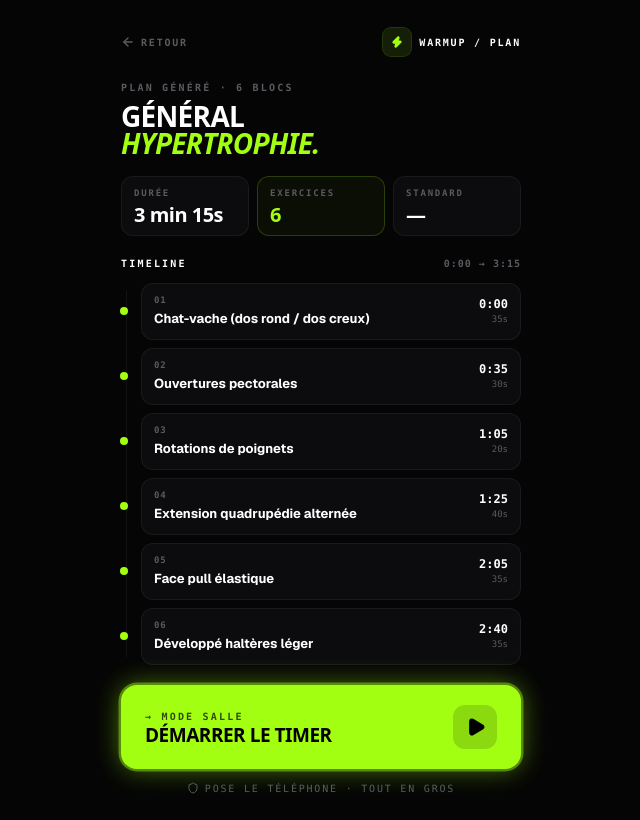
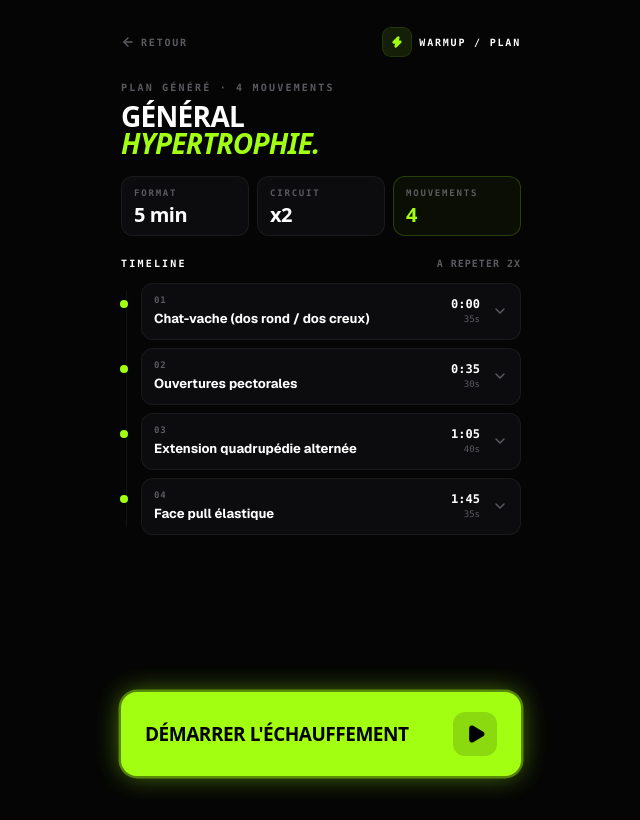
Before and after one commit to SebastienGut/WarmUpGenerator, a Next.js app: page /result in a window 1280 px wide. Shown: the whole page, without its empty margins (319-959 px from the left). Built offline with nearby package versions, Linux system fonts and the light colour scheme; no server answers.

Commit message:
ux: refine generated warmup circuit flow

```diff
--- a/app/result/ResultClient.tsx
+++ b/app/result/ResultClient.tsx
@@ -3,18 +3,21 @@
 import { useMemo, useState } from "react";
 import Link from "next/link";
 import { motion } from "framer-motion";
-import { ArrowLeft, Play, Zap, Shield } from "lucide-react";
-import { formatDuration, type WarmupPlan } from "@/lib/warmup-engine";
-import { ZONE_LABELS } from "@/lib/warmup-data";
+import { ArrowLeft, ChevronDown, Play, Zap } from "lucide-react";
+import type { WarmupPlan } from "@/lib/warmup-engine";
+import { EQUIPMENT_LABELS } from "@/lib/warmup-data";
 import TimerMode, { type TimerStep } from "@/components/TimerMode";
+
+const CIRCUIT_ROUNDS = 2;
 
 interface Props {
   plan: WarmupPlan;
   muscleLabel: string;
   objectiveLabel: string;
+  requestedDuration: 3 | 5 | 8;
 }
 
-export default function ResultClient({ plan, muscleLabel, objectiveLabel }: Props) {
+export default function ResultClient({ plan, muscleLabel, objectiveLabel, requestedDuration }: Props) {
   const [timerOpen, setTimerOpen] = useState(false);
 
   const steps = useMemo<TimerStep[]>(() => {
@@ -26,7 +29,18 @@ export default function ResultClient({ plan, muscleLabel, objectiveLabel }: Prop
     ];
   }, [plan]);
 
-  // Timeline avec offsets temporels
+  const timerSteps = useMemo<TimerStep[]>(
+    () =>
+      Array.from({ length: CIRCUIT_ROUNDS }, (_, roundIndex) =>
+        steps.map((step) => ({
+          ...step,
+          round: roundIndex + 1,
+          totalRounds: CIRCUIT_ROUNDS,
+        }))
+      ).flat(),
+    [steps]
+  );
+
   let cumulative = 0;
   const timeline = steps.map((step) => {
     const start = cumulative;
@@ -44,8 +58,6 @@ export default function ResultClient({ plan, muscleLabel, objectiveLabel }: Prop
     <>
       <main className="relative flex min-h-screen flex-col bg-[#050505]">
         <div className="content-layer mx-auto flex w-full max-w-[440px] flex-1 flex-col px-5 pt-7 pb-6">
-
-          {/* HEADER */}
           <header className="flex items-center justify-between">
             <Link
               href="/"
@@ -64,10 +76,9 @@ export default function ResultClient({ plan, muscleLabel, objectiveLabel }: Prop
             </div>
           </header>
 
-          {/* HERO */}
           <div className="mt-6">
             <p className="font-mono text-[10px] font-bold uppercase tracking-[0.22em] text-[#5A5A60]">
-              Plan généré · {steps.length} blocs
+              Plan généré · {steps.length} mouvements
             </p>
             <h1 className="mt-2 font-sans text-[28px] font-black uppercase leading-[0.95] tracking-tight text-white">
               {muscleLabel}
@@ -76,72 +87,55 @@ export default function ResultClient({ plan, muscleLabel, objectiveLabel }: Prop
             </h1>
           </div>
 
-          {/* STATS */}
           <div className="mt-5 grid grid-cols-3 gap-2">
-            <Stat label="Durée" value={formatDuration(plan.totalSeconds)} />
-            <Stat label="Exercices" value={String(steps.length)} accent />
-            <Stat
-              label={plan.ciblé.length ? "Protégé" : "Standard"}
-              value={plan.ciblé.length ? String(plan.ciblé.length) : "—"}
-            />
+            <Stat label="Format" value={`${requestedDuration} min`} />
+            <Stat label="Circuit" value={`x${CIRCUIT_ROUNDS}`} />
+            <Stat label="Mouvements" value={String(steps.length)} accent />
           </div>
+          {plan.ciblé.length > 0 && (
+            <p className="mt-2 font-mono text-[10px] font-bold uppercase tracking-[0.16em] text-[#5A5A60]">
+              {plan.ciblé.length} mouvement{plan.ciblé.length > 1 ? "s" : ""} de protection inclus
+            </p>
+          )}
 
-          {/* TIMELINE */}
           <div className="mt-5 flex-1">
             <div className="mb-3 flex items-baseline justify-between">
               <h2 className="font-mono text-[10px] font-bold uppercase tracking-[0.22em] text-white">
                 Timeline
               </h2>
               <span className="font-mono text-[10px] font-bold uppercase tracking-widest text-[#5A5A60]">
-                0:00 → {fmt(plan.totalSeconds)}
+                A REPETER 2X
               </span>
             </div>
 
             <div className="relative pl-3">
-              {/* Ligne verticale */}
               <div className="absolute left-[5px] top-2 bottom-2 w-px bg-white/[0.06]" />
-
               <div className="flex flex-col gap-2">
                 {timeline.map((step, idx) => (
-                  <TimelineRow
-                    key={step.exercise.id}
-                    step={step}
-                    idx={idx}
-                    fmt={fmt}
-                  />
+                  <TimelineRow key={step.exercise.id} step={step} idx={idx} fmt={fmt} />
                 ))}
               </div>
             </div>
           </div>
 
-          {/* CTA */}
           <div className="mt-5">
             <button
               type="button"
               onClick={() => setTimerOpen(true)}
-              className="energy-ring group relative flex w-full items-center justify-between overflow-hidden rounded-2xl bg-[#A3FF12] px-6 py-5 text-left text-black active:scale-[0.98] transition-transform focus-visible:outline-none"
+              className="energy-ring group relative flex w-full items-center justify-between overflow-hidden rounded-2xl bg-[#A3FF12] px-6 py-5 text-left text-black transition-transform active:scale-[0.98] focus-visible:outline-none"
             >
-              <div>
-                <div className="font-mono text-[10px] font-bold uppercase tracking-[0.22em] opacity-70">
-                  → Mode Salle
-                </div>
-                <div className="mt-0.5 font-sans text-[19px] font-black uppercase leading-none tracking-tight">
-                  Démarrer le timer
-                </div>
+              <div className="font-sans text-[19px] font-black uppercase leading-none tracking-tight">
+                Démarrer l'échauffement
               </div>
               <div className="flex h-11 w-11 items-center justify-center rounded-xl bg-black/15">
                 <Play className="h-5 w-5 fill-black ml-0.5" strokeWidth={2.4} />
               </div>
             </button>
-            <div className="mt-3 flex items-center justify-center gap-1.5 font-mono text-[10px] uppercase tracking-[0.18em] text-[#5A5A60]">
-              <Shield className="h-3 w-3" strokeWidth={2} />
-              <span>Pose le téléphone · Tout en gros</span>
-            </div>
           </div>
         </div>
       </main>
 
-      <TimerMode steps={steps} open={timerOpen} onClose={() => setTimerOpen(false)} />
+      <TimerMode steps={timerSteps} open={timerOpen} onClose={() => setTimerOpen(false)} />
     </>
   );
 }
@@ -150,9 +144,7 @@ function Stat({ label, value, accent }: { label: string; value: string; accent?:
   return (
     <div
       className={`rounded-xl border px-3 py-2.5 ${
-        accent
-          ? "border-[#A3FF12]/20 bg-[#A3FF12]/[0.04]"
-          : "border-white/[0.06] bg-[#0C0C0E]"
+        accent ? "border-[#A3FF12]/20 bg-[#A3FF12]/[0.04]" : "border-white/[0.06] bg-[#0C0C0E]"
       }`}
     >
       <p className="font-mono text-[9px] font-bold uppercase tracking-[0.2em] text-[#5A5A60]">
@@ -178,16 +170,17 @@ function TimelineRow({
   idx: number;
   fmt: (s: number) => string;
 }) {
+  const [open, setOpen] = useState(false);
   const isProtection = step.phase === "Protection";
+
   return (
     <motion.div
       initial={{ opacity: 0, x: -8 }}
       animate={{ opacity: 1, x: 0 }}
       transition={{ delay: idx * 0.04, duration: 0.3 }}
-      className="relative flex items-center gap-3"
+      className="relative flex items-start gap-3"
     >
-      {/* Dot */}
-      <div className="relative z-10 flex h-2.5 w-2.5 shrink-0 items-center justify-center -ml-3.5">
+      <div className="relative z-10 flex h-2.5 w-2.5 shrink-0 items-center justify-center -ml-3.5 mt-4">
         <div
           className={`h-2 w-2 rounded-full ${
             isProtection ? "bg-[#A3FF12] ring-2 ring-[#A3FF12]/30" : "bg-[#A3FF12]"
@@ -195,12 +188,12 @@ function TimelineRow({
         />
       </div>
 
-      {/* Card */}
-      <div
-        className={`flex flex-1 items-center justify-between gap-3 rounded-xl border px-3 py-2.5 ${
-          isProtection
-            ? "border-[#A3FF12]/15 bg-[#A3FF12]/[0.03]"
-            : "border-white/[0.06] bg-[#0C0C0E]"
+      <div className="min-w-0 flex-1">
+        <button
+          type="button"
+          onClick={() => setOpen((value) => !value)}
+          className={`flex w-full items-center justify-between gap-3 rounded-xl border px-3 py-2.5 text-left transition-colors hover:border-white/[0.12] focus-visible:outline-none focus-visible:ring-2 focus-visible:ring-[#A3FF12]/70 ${
+            isProtection ? "border-[#A3FF12]/15 bg-[#A3FF12]/[0.03]" : "border-white/[0.06] bg-[#0C0C0E]"
           }`}
         >
           <div className="min-w-0 flex-1">
@@ -214,17 +207,41 @@ function TimelineRow({
                 </span>
               )}
             </div>
-          <p className="mt-0.5 truncate text-[13px] font-bold text-white">
-            {step.exercise.name}
-          </p>
+            <p className="mt-0.5 truncate text-[13px] font-bold text-white">{step.exercise.name}</p>
           </div>
-        <div className="text-right shrink-0">
-          <p className="font-mono text-[12px] font-black tabular-nums text-white">
-            {fmt(step.start)}
-          </p>
+          <div className="shrink-0 text-right">
+            <p className="font-mono text-[12px] font-black tabular-nums text-white">{fmt(step.start)}</p>
             <p className="font-mono text-[9px] font-medium text-[#5A5A60]">
               {step.exercise.durationSeconds}s
             </p>
+          </div>
+          <ChevronDown
+            className={`h-4 w-4 shrink-0 text-[#5A5A60] transition-transform ${open ? "rotate-180" : ""}`}
+            strokeWidth={2.2}
+          />
+        </button>
+
+        <div className={`grid transition-all duration-200 ${open ? "grid-rows-[1fr] pt-1" : "grid-rows-[0fr]"}`}>
+          <div className="overflow-hidden">
+            <div className="rounded-xl border border-white/[0.06] bg-[#111318] px-3 py-3">
+              <p className="text-[12px] leading-5 text-[#D7D7DA]">{step.exercise.description}</p>
+              <div className="mt-3 flex flex-wrap gap-1.5">
+                <span className="rounded-full border border-white/[0.06] px-2 py-1 font-mono text-[9px] font-bold uppercase tracking-[0.14em] text-[#A1A1A6]">
+                  {EQUIPMENT_LABELS[step.exercise.equipment]}
+                </span>
+                {step.exercise.fallback && (
+                  <span className="rounded-full border border-[#A3FF12]/20 bg-[#A3FF12]/[0.04] px-2 py-1 font-mono text-[9px] font-bold uppercase tracking-[0.14em] text-[#A3FF12]">
+                    Alternative dispo
+                  </span>
+                )}
+              </div>
+              {step.exercise.fallback && (
+                <p className="mt-2 text-[12px] leading-5 text-[#A1A1A6]">
+                  Sans matériel : {step.exercise.fallback}
+                </p>
+              )}
+            </div>
+          </div>
         </div>
       </div>
     </motion.div>
--- a/app/result/page.tsx
+++ b/app/result/page.tsx
@@ -70,6 +70,7 @@ export default async function ResultPage({ searchParams }: PageProps) {
         plan={plan}
         muscleLabel={muscleLabel}
         objectiveLabel={OBJECTIVE_LABELS[objective]}
+        requestedDuration={duration}
       />
     </>
   );
--- a/lib/warmup-engine.ts
+++ b/lib/warmup-engine.ts
@@ -38,12 +38,12 @@ type ZoneProfile = {
 };
 
 const COUNTS: Record<3 | 5 | 8, { articulaire: number; activation: number }> = {
-  3: { articulaire: 2, activation: 2 },
-  5: { articulaire: 3, activation: 3 },
-  8: { articulaire: 4, activation: 4 },
+  3: { articulaire: 1, activation: 1 },
+  5: { articulaire: 2, activation: 2 },
+  8: { articulaire: 2, activation: 3 },
 };
 
-const CIBLÉ_PER_ZONE: Record<3 | 5 | 8, number> = { 3: 1, 5: 1, 8: 2 };
+const PROTECTION_LIMIT: Record<3 | 5 | 8, number> = { 3: 1, 5: 1, 8: 2 };
 
 const SETTING_SCORE: Record<TrainingSetting, number> = {
   gym: 4,
@@ -400,7 +400,7 @@ export function generateWarmup({
   duration,
 }: GenerateOptions): WarmupPlan {
   const counts = COUNTS[duration];
-  const cibléPerZone = CIBLÉ_PER_ZONE[duration];
+  const protectionLimit = PROTECTION_LIMIT[duration];
   const targets: MuscleGroup[] =
     muscles.length > 0
       ? muscles
@@ -434,9 +434,12 @@ export function generateWarmup({
   const ciblé: CibléExercise[] = [];
 
   for (const zone of active) {
-    const picked = pickCibléForZone(zone, objective, targets, usedIds, active, cibléPerZone);
+    if (ciblé.length >= protectionLimit) break;
+
+    const picked = pickCibléForZone(zone, objective, targets, usedIds, active, 1);
 
     picked.forEach((exercise) => {
+      if (ciblé.length >= protectionLimit) return;
       usedIds.add(exercise.id);
       ciblé.push({ exercise, zone });
     });
```
Also changed, not shown: components/TimerMode.tsx (+35 -4 lines), 1 other file (tests, documents, lock files or other folders). Lines whose indentation alone changed are shown as unchanged.
